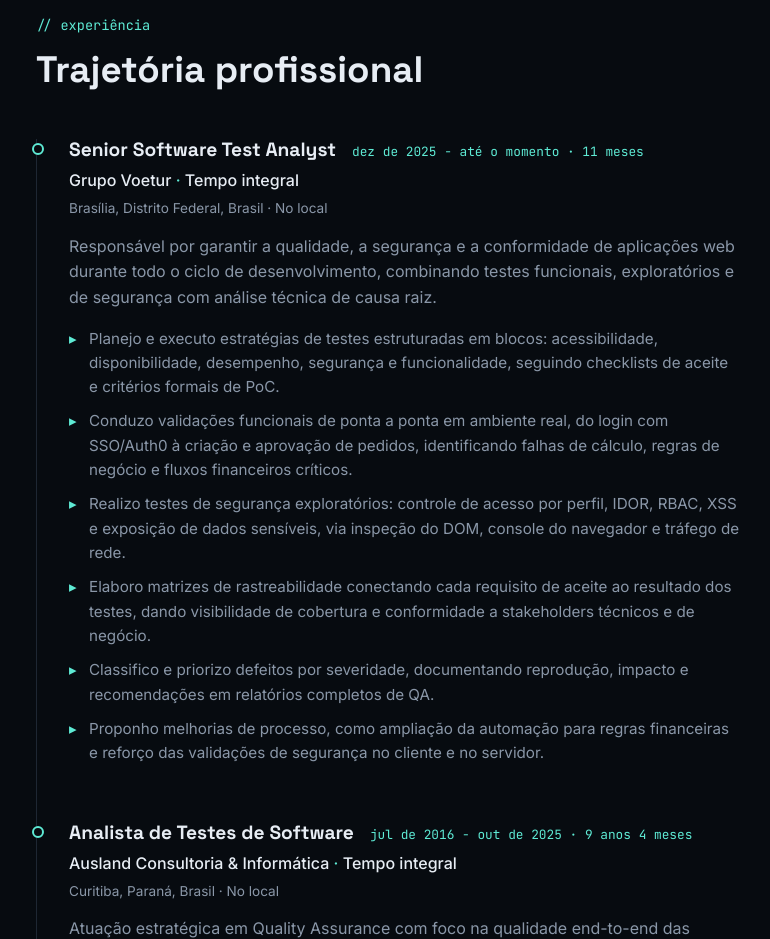
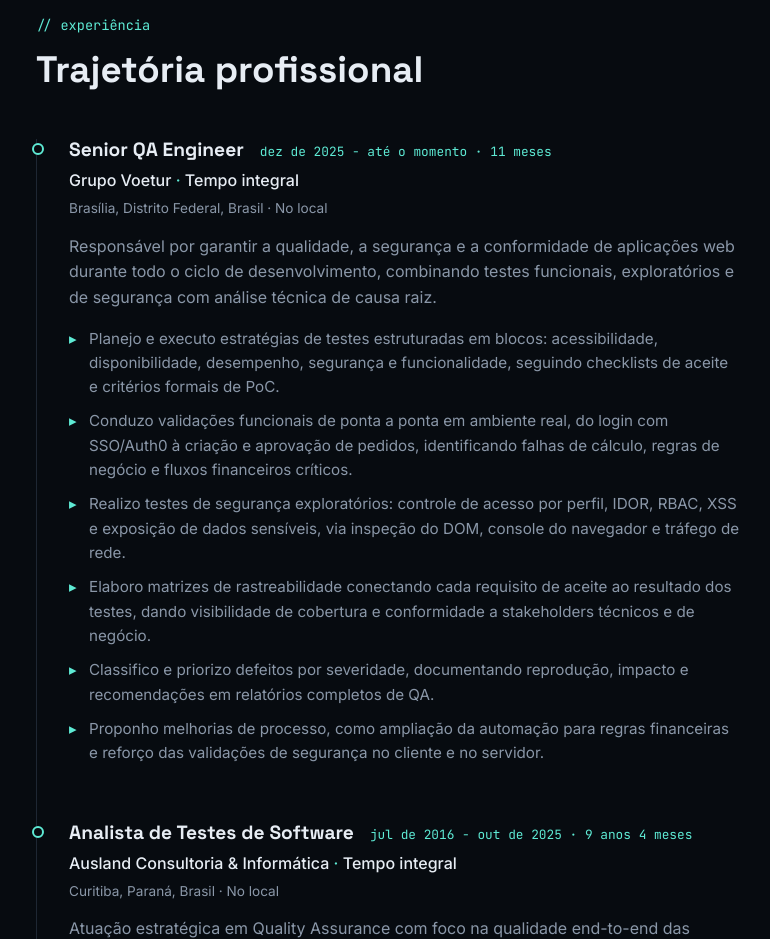
Before and after one commit to rochamoraes/rochamoraes.github.io, a React (Vite) app: page / in a window 1280 px wide. Shown: the part 2240-3179 px from the top of the page, without its empty margins (88-858 px from the left). Built offline with nearby package versions, Linux system fonts and the light colour scheme.

Commit message:
content: update current role title to Senior QA Engineer
Co-Authored-By: Claude Opus 5.5 <noreply@anthropic.com>

```diff
--- a/src/data/experience.js
+++ b/src/data/experience.js
@@ -1,6 +1,6 @@
 export const experience = [
   {
-    role: 'Senior Software Test Analyst',
+    role: 'Senior QA Engineer',
     company: 'Grupo Voetur',
     type: 'Tempo integral',
     startDate: '2025-12-01',
```
